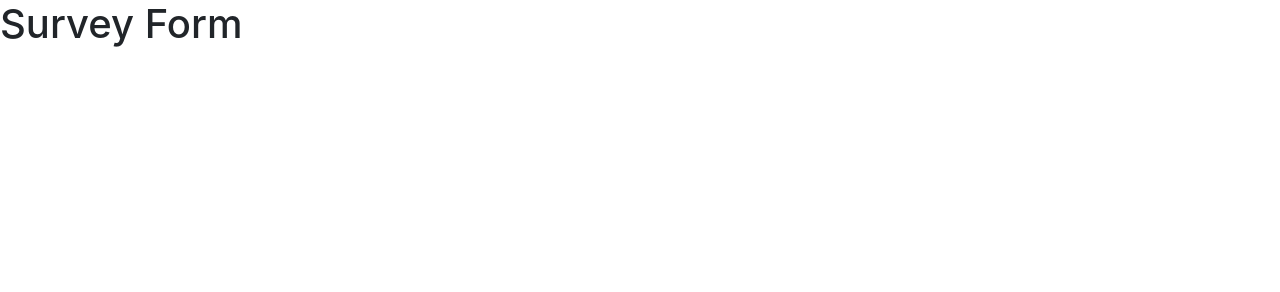
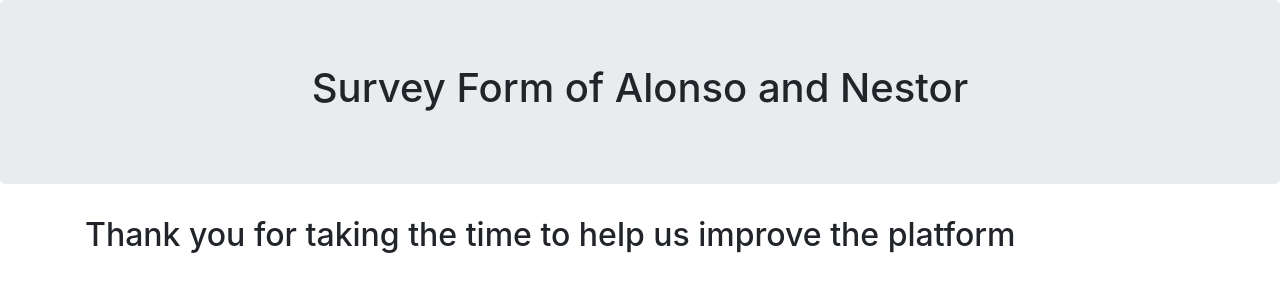
Before and after one commit to chmodmc/Microverse_Alonso, a plain HTML site: page index.html in a window 1280 px wide. Drawn offline with nearby package versions, Linux system fonts and the light colour scheme.

Commit message:
second element

```diff
--- a/index.html
+++ b/index.html
@@ -6,6 +6,15 @@
     <title></title>
   </head>
   <body>
-    <h1 id="title">Survey Form</h1>
+    <div class="jumbotron text-center">
+      <h1 id="title">Survey Form of Alonso and Nestor</h1>
+  </div>
+  <div class="container">
+    <div class="row">
+      <div class="col-sm-12">
+        <h2 id="description">Thank you for taking the time to help us improve the platform</h2>
+     </div>
+   </div>
+ </div>
   </body>
 </html>
```
